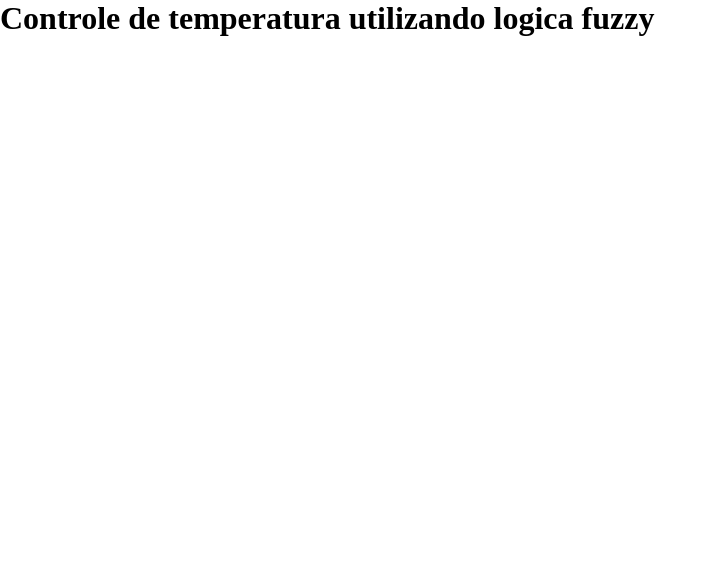
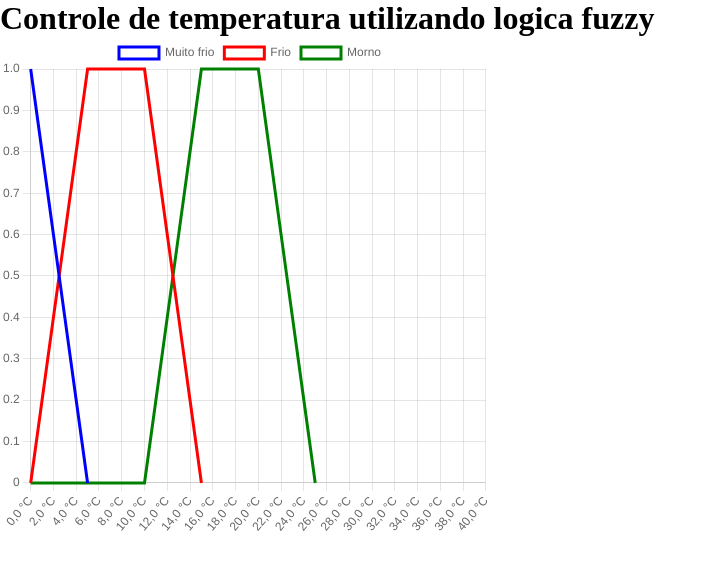
Before and after one commit to BrunoNC22/AvaliacaoDaQualidadeDeAgua, a Vue app: page / in a window 1280 px wide. Shown: the top 570 px of the page, without its empty margins (0-716 px from the left). Built offline with nearby package versions, Linux system fonts and the light colour scheme.

Commit message:
feat: add sheet.js

```diff
--- a/package.json
+++ b/package.json
@@ -9,7 +9,9 @@
     "preview": "vite preview"
   },
   "dependencies": {
-    "vue": "^3.3.4"
+    "chart.js": "^4.4.0",
+    "vue": "^3.3.4",
+    "vue-chartjs": "^5.2.0"
   },
   "devDependencies": {
     "@vitejs/plugin-vue": "^4.2.3",
--- a/src/components/Home.vue
+++ b/src/components/Home.vue
@@ -1,7 +1,16 @@
 <script setup>
+import graficVue from './grafic.vue';
 </script>
-
 
 <template>
     <h1>Controle de temperatura utilizando logica fuzzy</h1>
+    <div class="grafico">
+        <graficVue></graficVue>
+    </div>
 </template>
+<style>
+.grafico {
+    width: 500px;
+    height: 500px;
+}
+</style>
--- /dev/null
+++ b/src/components/grafic.vue
@@ -0,0 +1,60 @@
+<script setup>
+import {
+  Chart as ChartJS,
+  CategoryScale,
+  LinearScale,
+  PointElement,
+  LineElement,
+  Title,
+  Tooltip,
+  Legend
+} from 'chart.js'
+import { Line } from 'vue-chartjs'
+
+ChartJS.register(
+  CategoryScale,
+  LinearScale,
+  PointElement,
+  LineElement,
+  Title,
+  Tooltip,
+  Legend
+)
+
+const data = {
+  labels: ['0,0 °C', '1,0 °C', '2,0 °C', '3,0 °C', '4,0 °C', '5,0 °C', '6,0 °C', '7,0 °C', '8,0 °C', '9,0 °C', '10,0 °C', '11,0 °C', '12,0 °C', '13,0 °C', '14,0 °C', '15,0 °C', '16,0 °C', '17,0 °C', '18,0 °C', '19,0 C°', '20,0 °C', '21,0 °C', '22,0 °C', '23,0 °C', '24,0 °C', '25,0 °C', '26,0 °C', '27,0 °C', '28,0 °C', '29,0 °C', '30,0 °C', '31,0 °C', '32,0 °C', '33,0 °C', '34,0 °C', '35,0 °C', '36,0 °C', '37,0 °C', '38,0 °C', '39,0 °C', '40,0 °C']
+  , datasets: [
+    {
+      label: 'Muito frio',
+      backgroundColor: 'transparent',
+      pointBorderColor: 'transparent',
+      borderColor: 'blue',
+      data: [1, 0.8, 0.6, 0.4, 0.2, 0]
+    },
+    {
+      label: 'Frio',
+      backgroundColor: 'transparent',
+      pointBorderColor: 'transparent',
+      borderColor: 'red',
+      data: [0, 0.2, 0.4, 0.6, 0.8, 1, 1, 1, 1, 1, 1, 0.8, 0.6, 0.4, 0.2, 0]
+    },
+    {
+      label: 'Morno',
+      backgroundColor: 'transparent',
+      pointBorderColor: 'transparent',
+      data: [0, 0, 0, 0, 0, 0, 0, 0, 0, 0, 0, 0.2, 0.4, 0.6, 0.8, 1, 1, 1, 1, 1, 1, 0.8, 0.6, 0.4, 0.2, 0],
+      borderColor: 'green'
+    }
+
+  ]
+}
+
+const options = {
+  responsive: true,
+  maintainAspectRatio: false
+}
+</script>
+
+<template>
+  <Line :data="data" :options="options" />
+</template>
```
Also changed, not shown: 1 other file (tests, documents, lock files or other folders).
